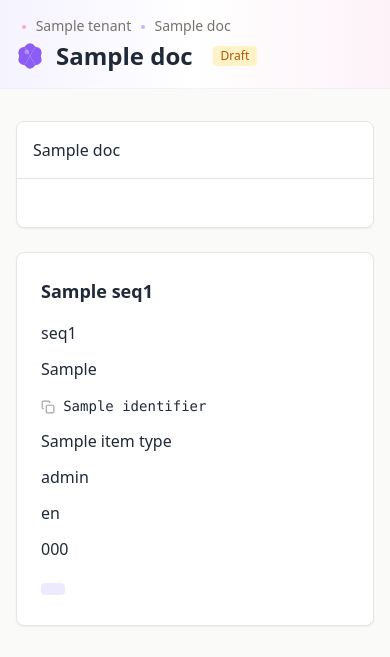
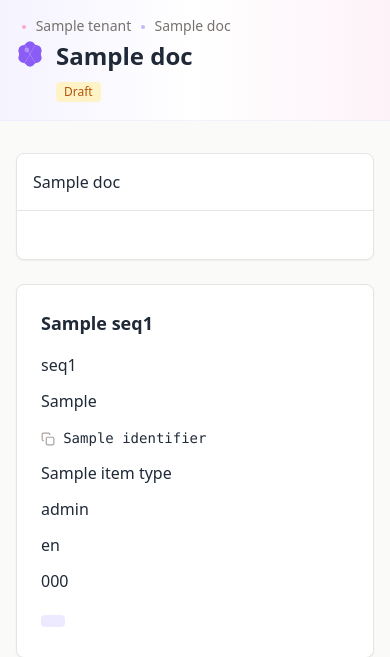
Before and after one commit to infosign/compeito, a FastAPI app: template src/templates/cftree.html in a window 390 px wide. Shown: the top 657 px of the page. Run offline with FastAPI, Linux system fonts and the light colour scheme; the template is opened without the code that fills it: most values are stand-ins (such as "Sample title", 1, 10 or a date in 2020); some libraries are stand-ins or nearby versions.

Commit message:
fix(web-ui): スマホでヘッダーアイコンが潰れる / Adopted バッジが窮屈な見栄えを修正 (#155)
スクリーンショットで確認された 2 つの見栄え問題を修正:

1. 長いフレームワーク名で h1 内のアイコンが flex-shrink で潰される
   base.html の h1 にアイコンを包む <a> に shrink-0 を追加し、
   タイトル側を <span class="min-w-0"> でラップして flex の縮小許可を分離。
   モバイルでは items-start にしてアイコンをタイトル 1 行目に揃え、
   デスクトップは従来通り items-center を維持。

2. cftree.html の Adopted/Draft 等のバッジがスマホで折り返しテキスト末尾に
   貼り付き窮屈
   バッジ直前に <br class="md:hidden"> を挿入し、モバイルではタイトル
   折り返しの下に改行表示。デスクトップは従来通りタイトルと同一行。

Co-authored-by: Claude Opus 4.7 (1M context) <noreply@anthropic.com>

```diff
--- a/src/templates/base.html
+++ b/src/templates/base.html
@@ -47,7 +47,7 @@
     <header class="bg-gradient-to-r from-violet-50 via-white to-pink-50 border-b border-violet-100/60">
         <div class="max-w-7xl mx-auto px-4 sm:px-6 lg:px-8 py-4">
             {% block breadcrumb %}{% endblock %}
-            <h1 class="text-2xl font-bold text-gray-800 flex items-center gap-3">{% block header_icon %}<a href="/"><img src="/static/logo.svg" alt="COMPEITO" class="h-7 w-7"></a>{% endblock %}{% block heading %}{% endblock %}</h1>
+            <h1 class="text-2xl font-bold text-gray-800 flex items-start md:items-center gap-3">{% block header_icon %}<a href="/" class="shrink-0"><img src="/static/logo.svg" alt="COMPEITO" class="h-7 w-7"></a>{% endblock %}<span class="min-w-0">{% block heading %}{% endblock %}</span></h1>
         </div>
     </header>
     <main class="max-w-7xl mx-auto px-4 sm:px-6 lg:px-8 py-8">
--- a/src/templates/cftree.html
+++ b/src/templates/cftree.html
@@ -15,7 +15,8 @@
 {% block heading %}
 {{ doc.title }}
 {% if doc.adoption_status %}
-<span class="ml-2 inline-block px-2 py-0.5 text-xs font-medium rounded
+<br class="md:hidden">
+<span class="inline-block mt-1 md:mt-0 md:ml-2 px-2 py-0.5 text-xs font-medium rounded align-middle
     {% if doc.adoption_status == 'Adopted' %}bg-emerald-100 text-emerald-700
     {% elif doc.adoption_status == 'Deprecated' %}bg-pink-100 text-pink-700
     {% elif doc.adoption_status == 'Draft' %}bg-amber-100 text-amber-700
```
